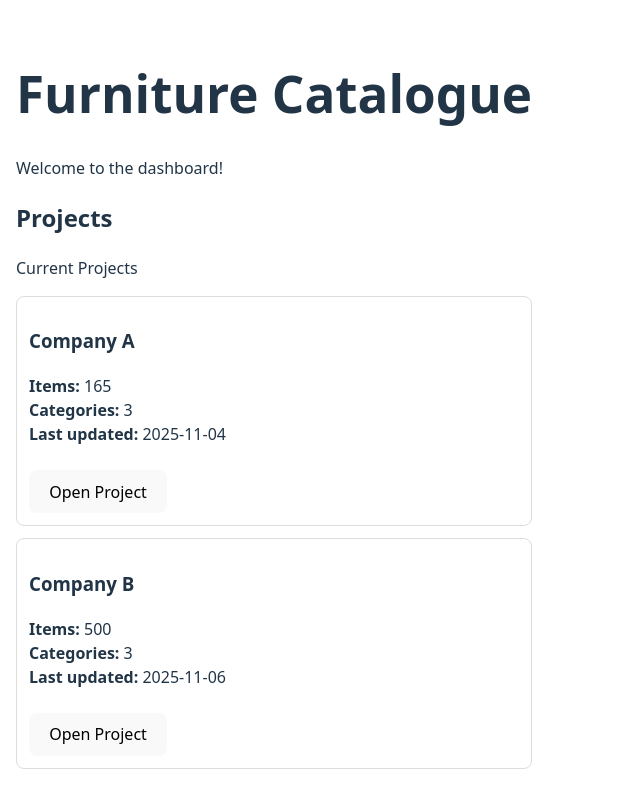
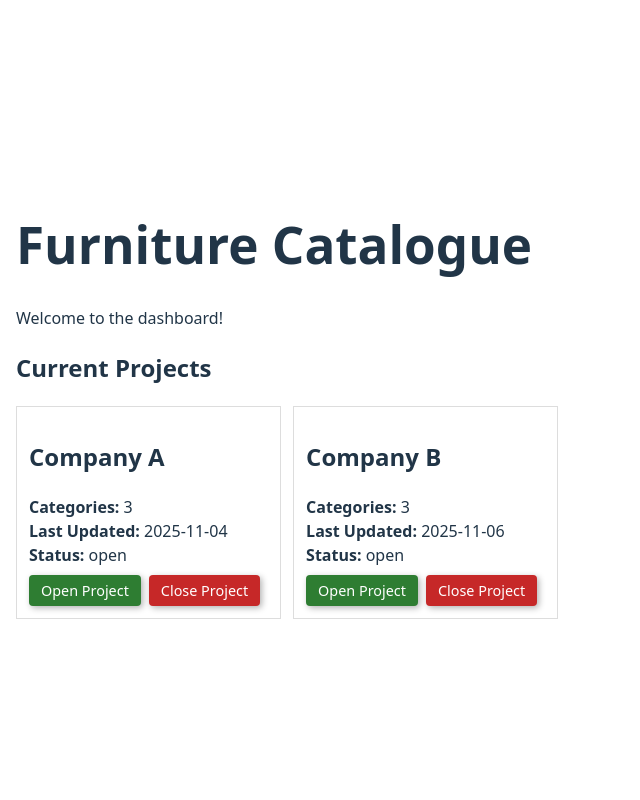
Before and after one commit to JuliaK-97/Furniture-Catalogue-SPA, a React app in the folder frontend/: page / in a window 1280 px wide. Shown: the whole page, without its empty margins (0-640 px from the left). Built offline with nearby package versions, Linux system fonts and the light colour scheme; the HTML template or start-up script is replaced by a standard one.

Commit message:
Epic 1, Story 1.1: Dashboard view with styled Open/Close buttons

```diff
--- a/frontend/src/pages/Dashboard.jsx
+++ b/frontend/src/pages/Dashboard.jsx
@@ -1,29 +1,60 @@
 
-const mockProjects = [
-    {id: 'p-01', name: 'Company A', items: 165, categories: 3, lastUpdated: '2025-11-04'},
-    {id: 'p-02', name: 'Company B', items: 500, categories: 3, lastUpdated: '2025-11-06'}
+import { useState } from 'react'
+import '../styles/button.css'
+
+const initialProjects = [
+  { id: 'p-01', name: 'Company A', items: 165, categories: 3, lastUpdated: '2025-11-04', status: 'open' },
+  { id: 'p-02', name: 'Company B', items: 500, categories: 3, lastUpdated: '2025-11-06', status: 'open' }
 ]
 
+export default function Dashboard() {
+  const [projects, setProjects] = useState(initialProjects)
+  const [open, setOpen] = useState(null)
 
+  const handleClose = (id) => {
+    setProjects(prev =>
+      prev.map(p =>
+        p.id === id ? { ...p, status: 'closed' } : p
+      )
+    )
+  }
 
-export default function Dashboard() {
+  const handleOpen = (id) => {
+    setOpen(id)
+    // Placeholder for Epic 6
+    alert(`Viewing Project ${id} — Catalogue view will be implemented later`)
+  }
+
   return (
-    <section>
-      <h2>Projects</h2>
-      <p>Current Projects</p>
-      <div style={{ display: 'grid', gap: 12, gridTemplateColumns: 'repeat(auto-fill, minmax(280px, 1fr))' }}>
-        {mockProjects.map(p => (
-          <article key={p.id} style={{ border: '1px solid #ddd', borderRadius: 8, padding: 12 }}>
-            <h3>{p.name}</h3>
-            <ul style={{ listStyle: 'none', padding: 0 }}>
-              <li><strong>Items:</strong> {p.items}</li>
-              <li><strong>Categories:</strong> {p.categories}</li>
-              <li><strong>Last updated:</strong> {p.lastUpdated}</li>
-            </ul>
-            <button style={{ marginTop: 8 }}>Open Project</button>
-          </article>
+    <div>
+      <h2>Current Projects</h2>
+      <div style={{ display: 'grid', gap: 12, gridTemplateColumns: 'repeat(2, 1fr)' }}>
+        {projects.map(p => (
+          <div key={p.id} style={{ border: '1px solid #ddd', padding: 12 }}>
+            <h2>{p.name}</h2>
+            <strong>Categories:</strong> {p.categories}<br />
+            <strong>Last Updated:</strong> {p.lastUpdated}<br />
+            <strong>Status:</strong> {p.status}<br />
+            <div style={{ marginTop: 8 }}>
+              <button className="btn btn-open" onClick={() => handleOpen(p.id)}>
+                Open Project
+              </button>
+              <button
+                className="btn btn-close"
+                onClick={() => handleClose(p.id)}
+                disabled={p.status === 'closed'}
+              >
+                Close Project
+              </button>
+            </div>
+            {open === p.id && (
+              <div style={{ marginTop: 8 }}>
+                <p>Viewing details for {p.name}...</p>
+              </div>
+            )}
+          </div>
         ))}
       </div>
-    </section>
-  );
+    </div>
+  )
 }
--- /dev/null
+++ b/frontend/src/styles/button.css
@@ -0,0 +1,39 @@
+/* src/styles/button.css */
+
+/* Base button style */
+.btn {
+  color: #fff;
+  padding: 6px 12px;
+  font-size: 0.9rem;
+  border: none;
+  border-radius: 4px;
+  cursor: pointer;
+  box-shadow: 2px 2px 6px rgba(0,0,0,0.3);
+  transition: background-color 0.2s ease;
+  margin-right: 8px;
+}
+
+/* Open Project button: green */
+.btn-open {
+  background-color: #2e7d32; /* dark green */
+}
+
+.btn-open:hover {
+  background-color: #1b5e20; /* darker green on hover */
+}
+
+/* Close Project button: red */
+.btn-close {
+  background-color: #c62828; /* dark red */
+}
+
+.btn-close:hover {
+  background-color: #8e0000; /* darker red on hover */
+}
+
+/* Disabled state (greyed out, no shadow) */
+.btn:disabled {
+  background-color: #aaa;
+  cursor: not-allowed;
+  box-shadow: none;
+}
```
